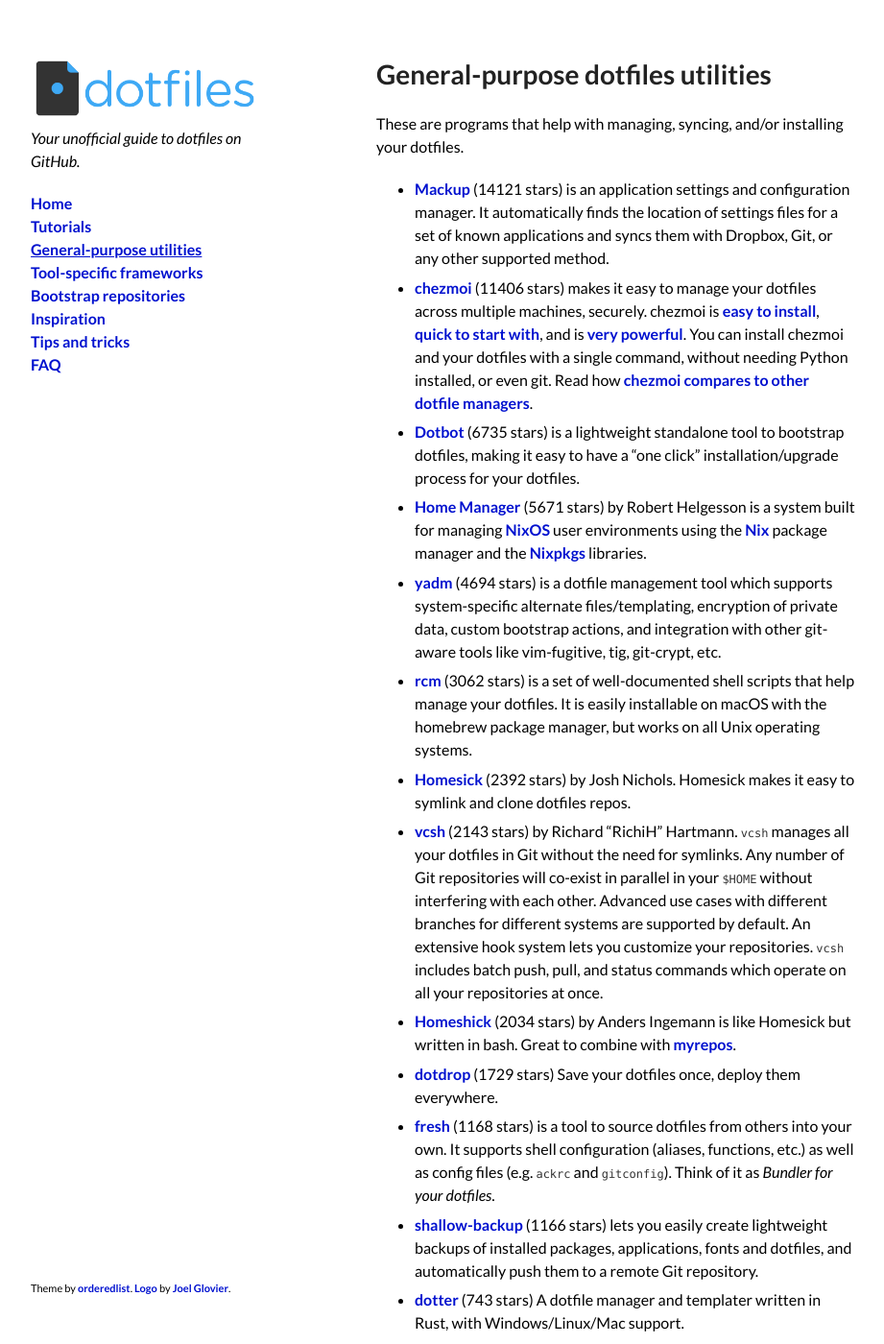
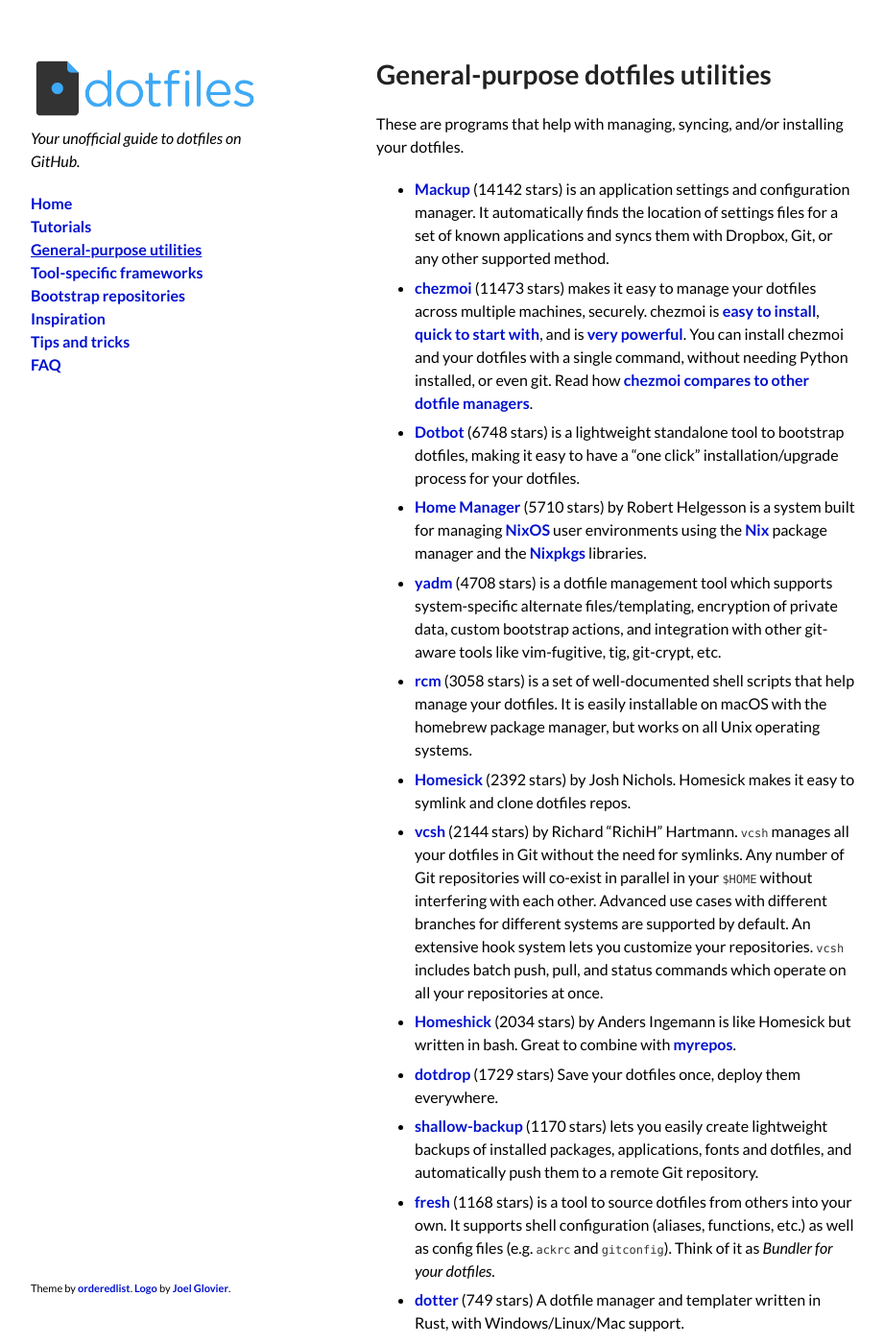
Before and after one commit to dotfiles/dotfiles.github.com, a Jekyll site: the page built from utilities.md, in a window 1280 px wide and 1400 px high. Shown: the whole window at 96% size, without its empty margins (178-1099 px from the left). Built offline with Jekyll 4.4.1, drawn with Linux system fonts in a browser that asks for light colours; comment, search, counter and statistics services are not loaded; some of the changed text lies outside the part shown.

Commit message:
Update star counts

```diff
--- a/_data/utilities.yml
+++ b/_data/utilities.yml
@@ -7,16 +7,16 @@
 - forks: 14
   name: bashdot
   notes: is a minimalist dotfile management framework, written 100% in bash.
-  stars: 98
+  stars: 99
   url: https://github.com/bashdot/bashdot
-- forks: 456
+- forks: 457
   name: chezmoi
   notes: makes it easy to manage your dotfiles across multiple machines, securely.
     chezmoi is [easy to install](https://chezmoi.io/install/), [quick to start with](https://chezmoi.io/quick-start/),
     and is [very powerful](https://www.chezmoi.io/user-guide/setup/). You can install
     chezmoi and your dotfiles with a single command, without needing Python installed,
     or even git. Read how [chezmoi compares to other dotfile managers](https://www.chezmoi.io/comparison-table/).
-  stars: 11406
+  stars: 11473
   url: https://github.com/twpayne/chezmoi
   website: https://chezmoi.io
 - forks: 3
@@ -44,11 +44,11 @@
   notes: is a utility to manage your dotfiles, lightweight and simple.
   stars: 120
   url: https://github.com/justone/dfm
-- forks: 278
+- forks: 279
   name: Dotbot
   notes: is a lightweight standalone tool to bootstrap dotfiles, making it easy to
     have a "one click" installation/upgrade process for your dotfiles.
-  stars: 6735
+  stars: 6748
   url: https://github.com/anishathalye/dotbot
 - forks: 105
   name: dotdrop
@@ -102,7 +102,7 @@
   notes: by Vibhav Pant. `dotty` uses a simple JSON-formatted file to symlink and/or
     copy your dotfiles. It can also execute shell commands and check for directories,
     and create them accordingly.
-  stars: 55
+  stars: 54
   url: https://github.com/vibhavp/dotty
 - forks: 29
   name: Ellipsis
@@ -140,12 +140,12 @@
     you. Homely also has a clever Automatic Cleanup feature and good tutorials.
   stars: 45
   url: https://github.com/phodge/homely
-- forks: 1537
+- forks: 1543
   name: Home Manager
   notes: by Robert Helgesson is a system built for managing [NixOS](https://nixos.org)
     user environments using the [Nix](https://nixos.org/nix/) package manager and
     the [Nixpkgs](https://nixos.org/nixpkgs/) libraries.
-  stars: 5671
+  stars: 5710
   url: https://github.com/nix-community/home-manager
 - forks: 23
   name: Homemaker
@@ -182,13 +182,13 @@
   notes: is a set of well-documented shell scripts that help manage your dotfiles.
     It is easily installable on macOS with the homebrew package manager, but works
     on all Unix operating systems.
-  stars: 3062
+  stars: 3058
   url: https://github.com/thoughtbot/rcm
 - forks: 245
   name: shallow-backup
   notes: lets you easily create lightweight backups of installed packages, applications,
     fonts and dotfiles, and automatically push them to a remote Git repository.
-  stars: 1166
+  stars: 1170
   url: https://github.com/alichtman/shallow-backup
 - forks: 13
   name: stowsh
@@ -208,14 +208,14 @@
     branches for different systems are supported by default. An extensive hook system
     lets you customize your repositories. `vcsh` includes batch push, pull, and status
     commands which operate on all your repositories at once.
-  stars: 2143
+  stars: 2144
   url: https://github.com/RichiH/vcsh
 - forks: 175
   name: yadm
   notes: is a dotfile management tool which supports system-specific alternate files/templating,
     encryption of private data, custom bootstrap actions, and integration with other
     git-aware tools like vim-fugitive, tig, git-crypt, etc.
-  stars: 4694
+  stars: 4708
   url: https://github.com/TheLocehiliosan/yadm
   website: https://yadm.io/
 - forks: 9
@@ -235,25 +235,25 @@
 - forks: 40
   name: dotter
   notes: A dotfile manager and templater written in Rust, with Windows/Linux/Mac support.
-  stars: 743
+  stars: 749
   url: https://github.com/SuperCuber/dotter
 - forks: 62
   name: dotfiles
   notes: Dotfile management made easy. Written in Python (available on PyPI) by Jon
     Bernard.
-  stars: 573
+  stars: 574
   url: https://github.com/jbernard/dotfiles
 - forks: 45
   name: comtrya
   notes: configuration Management for Localhost / dotfiles.
-  stars: 423
+  stars: 427
   url: https://github.com/comtrya/comtrya
   website: https://www.comtrya.dev/
 - forks: 8
   name: dotfiles
   notes: Dotfiles symbolic links management CLI written in Go, with Windows/Linux/Mac
     support.
-  stars: 212
+  stars: 213
   url: https://github.com/rhysd/dotfiles
 - forks: 0
   name: symly
@@ -267,10 +267,10 @@
     the job (rsync, git, Dropbox, Tresorit, ...)
   stars: 7
   url: https://github.com/loicrouchon/symly
-- forks: 920
+- forks: 922
   name: Mackup
   notes: is an application settings and configuration manager. It automatically finds
     the location of settings files for a set of known applications and syncs them
     with Dropbox, Git, or any other supported method.
-  stars: 14121
+  stars: 14142
   url: https://github.com/lra/mackup
```
Also changed, not shown: _data/bootstrap.yml (+6 -6 lines), _data/frameworks.yml (+40 -40 lines), _data/inspiration.yml (+24 -24 lines).
